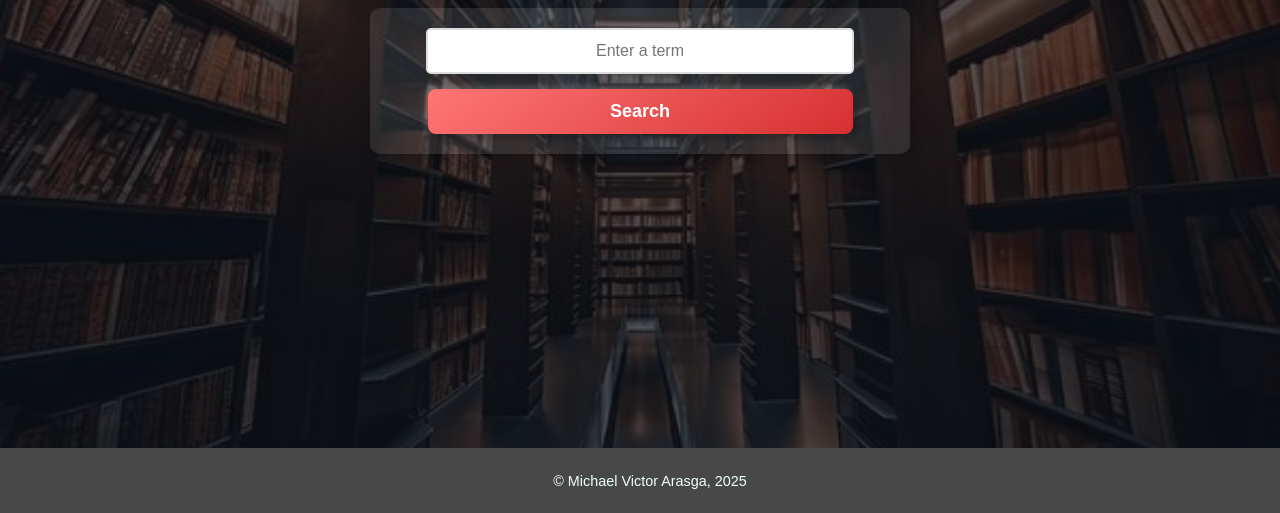
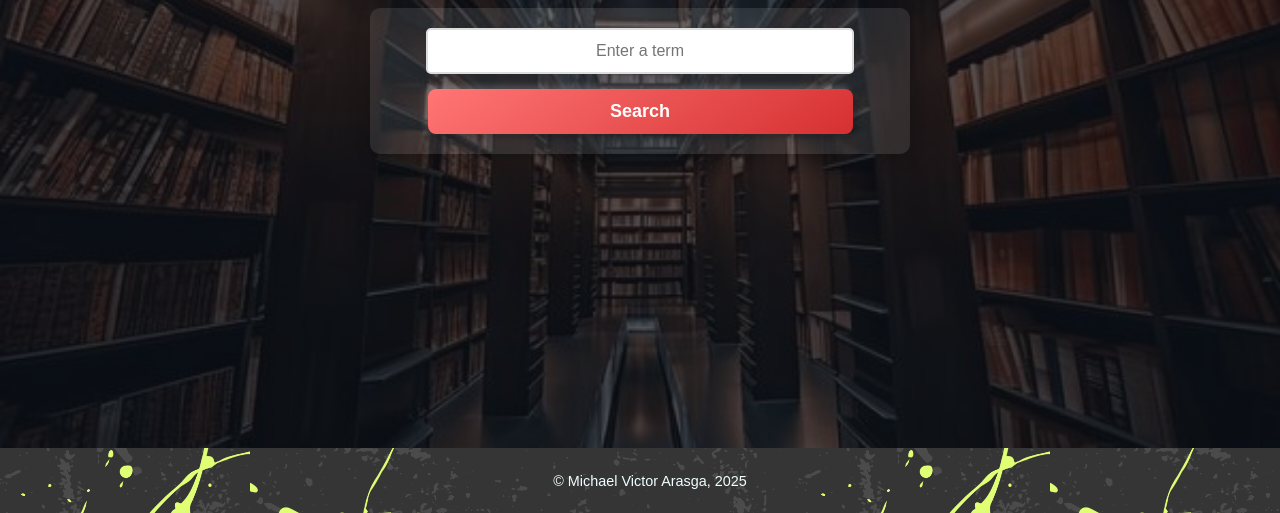
Before and after one commit to Freakiztah/MichaelVictorArasga_Dictionary, a website: page dictionary/index.html in a window 1280 px wide. Shown: the part 287-800 px from the top of the page. Drawn offline with Linux system fonts and the light colour scheme.

Commit message:
minor edits

```diff
--- a/dictionary/assets/css/style.css
+++ b/dictionary/assets/css/style.css
@@ -215,6 +215,9 @@ header h1 {
 
 /* Footer - Now it stays at the bottom */
 footer {
+    background-image: url('/assets/images/banner.jpg');
+    background-size: 800px;
+    background-position: center;
     text-align: center;
     padding: 10px;
     background-color: #484848;
```
Also changed, not shown: 1 other file.
